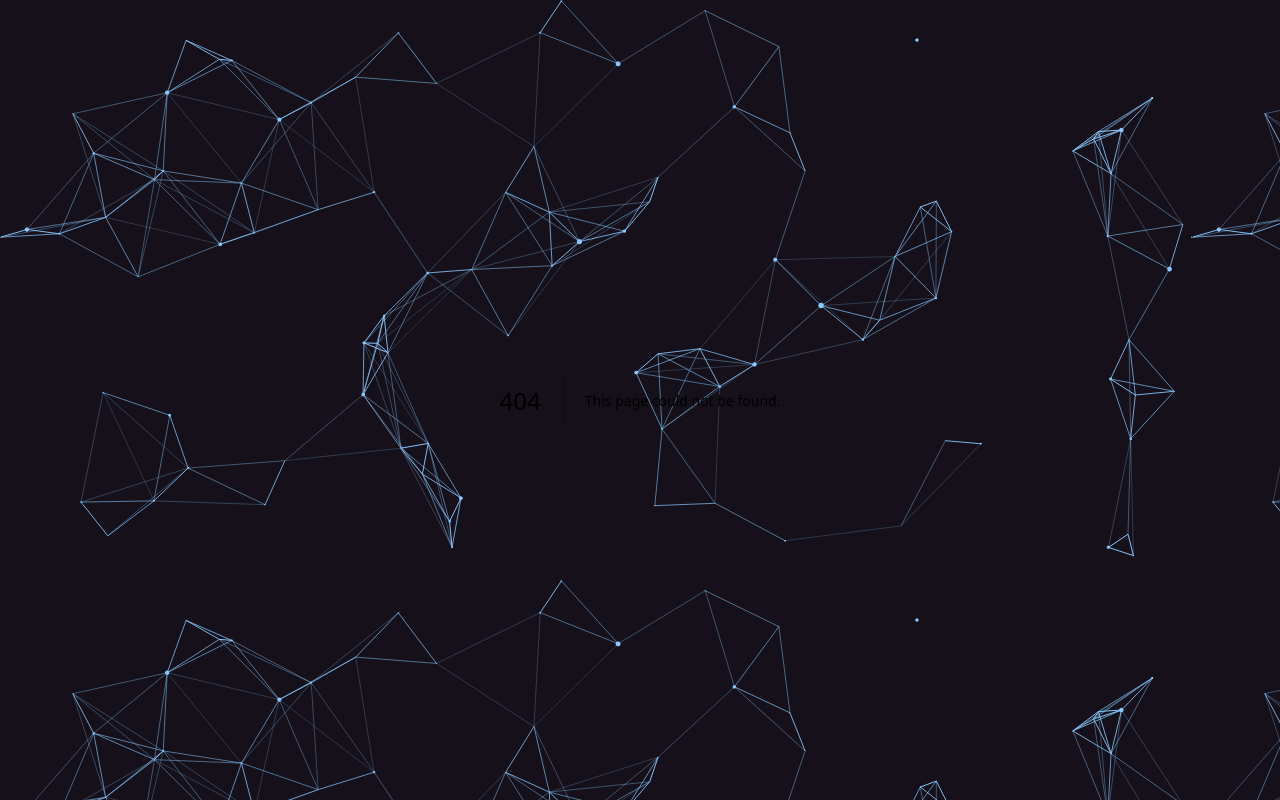
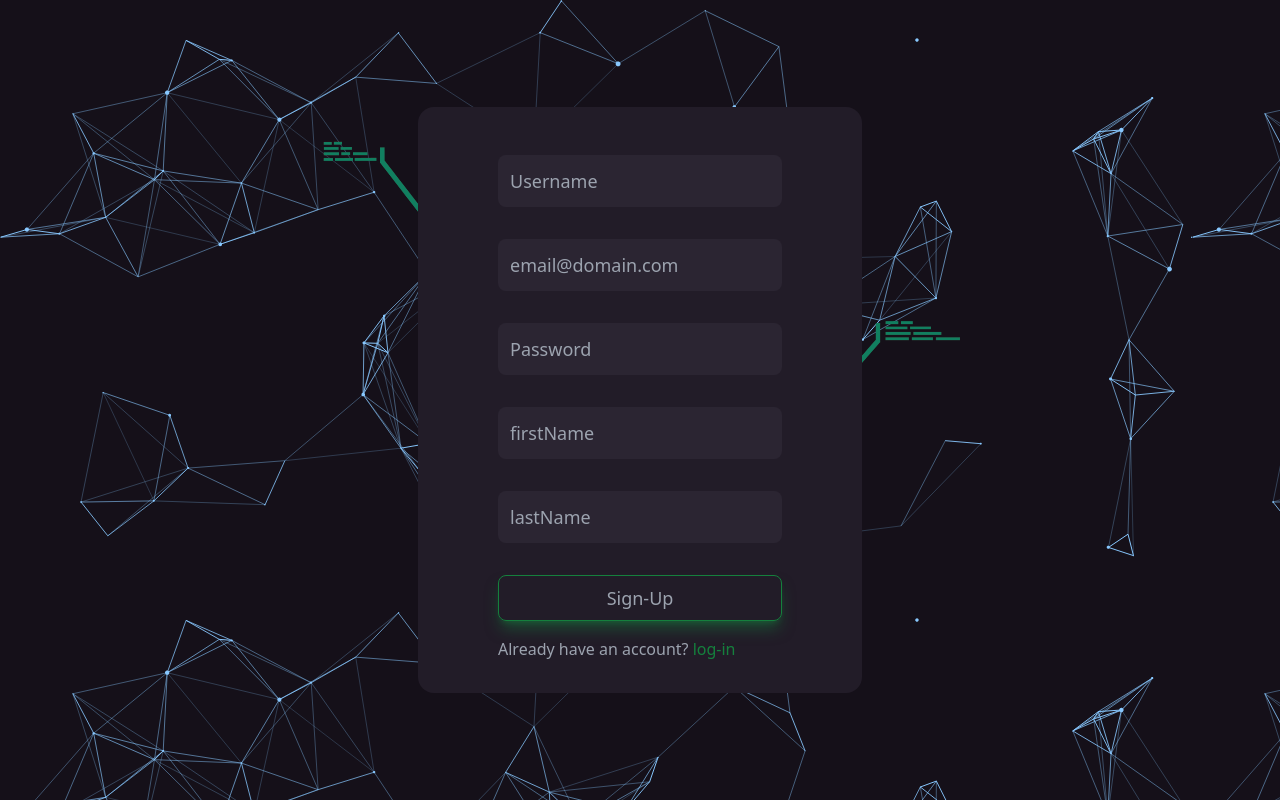
Before and after one commit to damsog/gnosis-frontend, a Next.js app: page /signup in a window 1280 px wide. Before the commit this address had no page. Built offline with nearby package versions, Linux system fonts and the light colour scheme.

Commit message:
Created the sign up page

```diff
--- /dev/null
+++ b/app/signup/page.tsx
@@ -0,0 +1,21 @@
+import { NextPage } from "next";
+import SignupForm from "./signupForm";
+
+const SignupPage: NextPage = () => {
+    return (
+        <>
+        <div className="h-screen w-auto flex items-center justify-center">
+            <div className=" rounded-lg ">
+                <img src="/login_bkg_image.png" className="w-[100vw] md:w-[80vw] lg:w-[50vw] h-[80vh] rounded-lg" alt="" />
+            </div>
+        </div>
+        <div className="absolute w-screen h-screen top-0 left-0 flex flex-col items-center justify-between">
+            <div></div>
+            <SignupForm/>
+            <div></div>
+        </div>
+        </>
+    );
+};
+
+export default SignupPage;
--- /dev/null
+++ b/app/signup/signupForm.tsx
@@ -0,0 +1,86 @@
+'use client';
+import { SubmitHandler, useForm } from 'react-hook-form';
+import { useRouter } from 'next/navigation';
+
+
+interface SignupFormClassOptions {
+    className?: string
+}
+
+interface SignupFormOptions {
+    name: string,
+    email: string,
+    password: string,
+    firstName: string,
+    lastName: string
+}
+
+const SignupForm = ({className}: SignupFormClassOptions) => {
+    const { register, handleSubmit, watch, formState: { errors } } = useForm<SignupFormOptions>();
+    const router = useRouter();
+
+    const onSubmit: SubmitHandler<SignupFormOptions> = data => console.log(data);
+    const redirectToLogin = () => router.push('/login');
+
+    return (
+        <div className={`${className}`}>
+            <form className=' px-16 py-8 bg-[#221c28] rounded-2xl flex-row justify-between ' onSubmit={handleSubmit(onSubmit)}>
+                <div>
+                    <input
+                        {...register("name", { required: true })}
+                        className='m-4 rounded-lg p-3 text-gray-400 text-lg bg-[#2b2532] focus:bg-[#3f3847] focus:outline-none'
+                        type="text"
+                        name="name"
+                        placeholder="Username"
+                    />
+                </div>
+                <div>
+                    <input
+                        {...register("email", { required: true })}
+                        className='m-4 rounded-lg p-3 text-gray-400 text-lg bg-[#2b2532] focus:bg-[#3f3847] focus:outline-none'
+                        type="text"
+                        name="email"
+                        placeholder="email@domain.com"
+                    />
+                </div>
+                <div>
+                    <input
+                        {...register("password", { required: true })}
+                        className='m-4 rounded-lg p-3 text-gray-400 text-lg bg-[#2b2532] focus:bg-[#3f3847] focus:outline-none'
+                        type="password"
+                        name="password"
+                        placeholder="Password"
+                    />
+                </div>
+                <div>
+                    <input
+                        {...register("firstName", { required: true })}
+                        className='m-4 rounded-lg p-3 text-gray-400 text-lg bg-[#2b2532] focus:bg-[#3f3847] focus:outline-none'
+                        type="text"
+                        name="firstName"
+                        placeholder="firstName"
+                    />
+                </div>
+                <div>
+                    <input
+                        {...register("lastName", { required: true })}
+                        className='m-4 rounded-lg p-3 text-gray-400 text-lg bg-[#2b2532] focus:bg-[#3f3847] focus:outline-none'
+                        type="text"
+                        name="lastName"
+                        placeholder="lastName"
+                    />
+                </div>
+                <div className='flex flex-col items-center justify-between m-4 hover:text-gray-200
+                                 border border-green-700 shadow-lg shadow-green-700/50 rounded-lg p-2 hover:bg-[#3f3847]
+                                 active:translate-y-1'>
+                    <input type="submit" value="Sign-Up" className='text-gray-400 text-lg'/>
+                </div>
+                <div className='px-4'>
+                    <h1 className='text-gray-400 '>Already have an account? <span className='text-green-700 hover:text-green-600 hover:cursor-pointer' onClick={redirectToLogin}>log-in</span></h1>
+                </div>
+            </form>
+        </div>
+    );
+};
+
+export default SignupForm;
```
